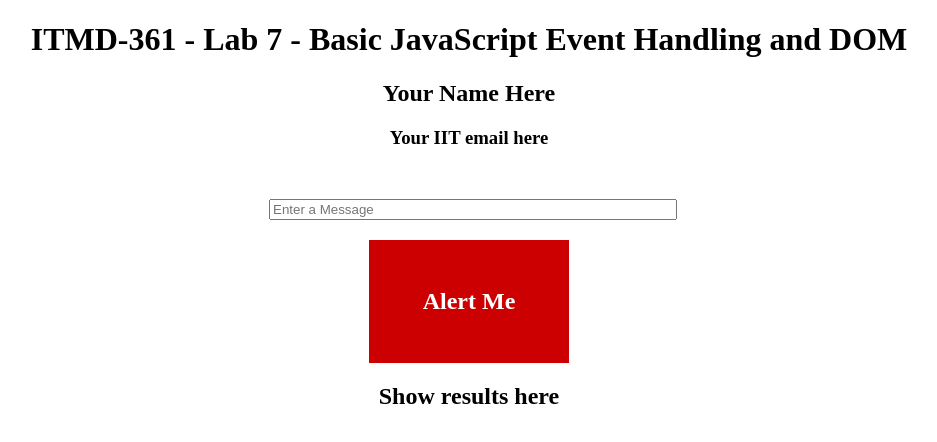
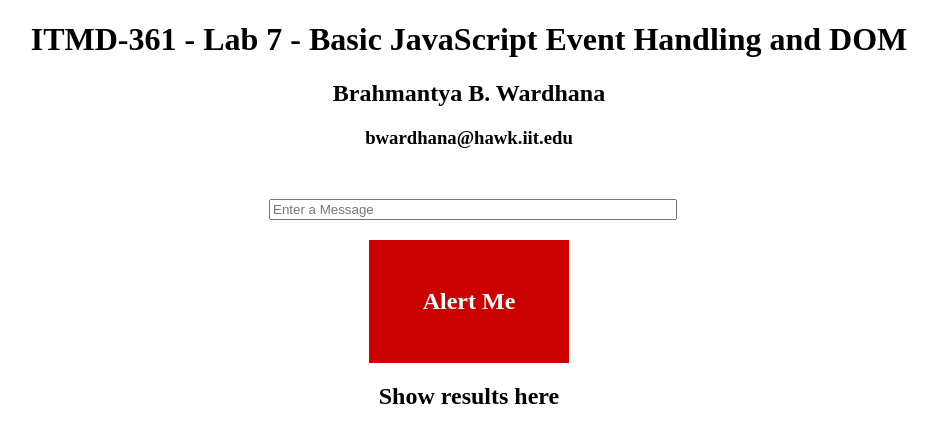
Before and after one commit to BrahmantyaWardhana/itmd361_lab7, a plain HTML site: page index.html in a window 1280 px wide. Shown: the whole page, without its empty margins (171-1108 px from the left). Drawn offline with Linux system fonts and the light colour scheme; files that its build step writes are made by us from their sources.

Commit message:
html mispell

```diff
--- a/index.html
+++ b/index.html
@@ -8,8 +8,8 @@
 </head>
 <body>
   <h1 class="center">ITMD-361 - Lab 7 - Basic JavaScript Event Handling and DOM</h1>
-  <h2 class="center">Your Name Here</h2>
-  <h3 class="center">Your IIT email here</h3>
+  <h2 class="center">Brahmantya B. Wardhana</h2>
+  <h3 class="center">bwardhana@hawk.iit.edu</h3>
   <div id="container">
     <input id="entryinput" type="text" name="textentry" placeholder="Enter a Message">
     <div id="entrybutton">Alert Me</div>
```
